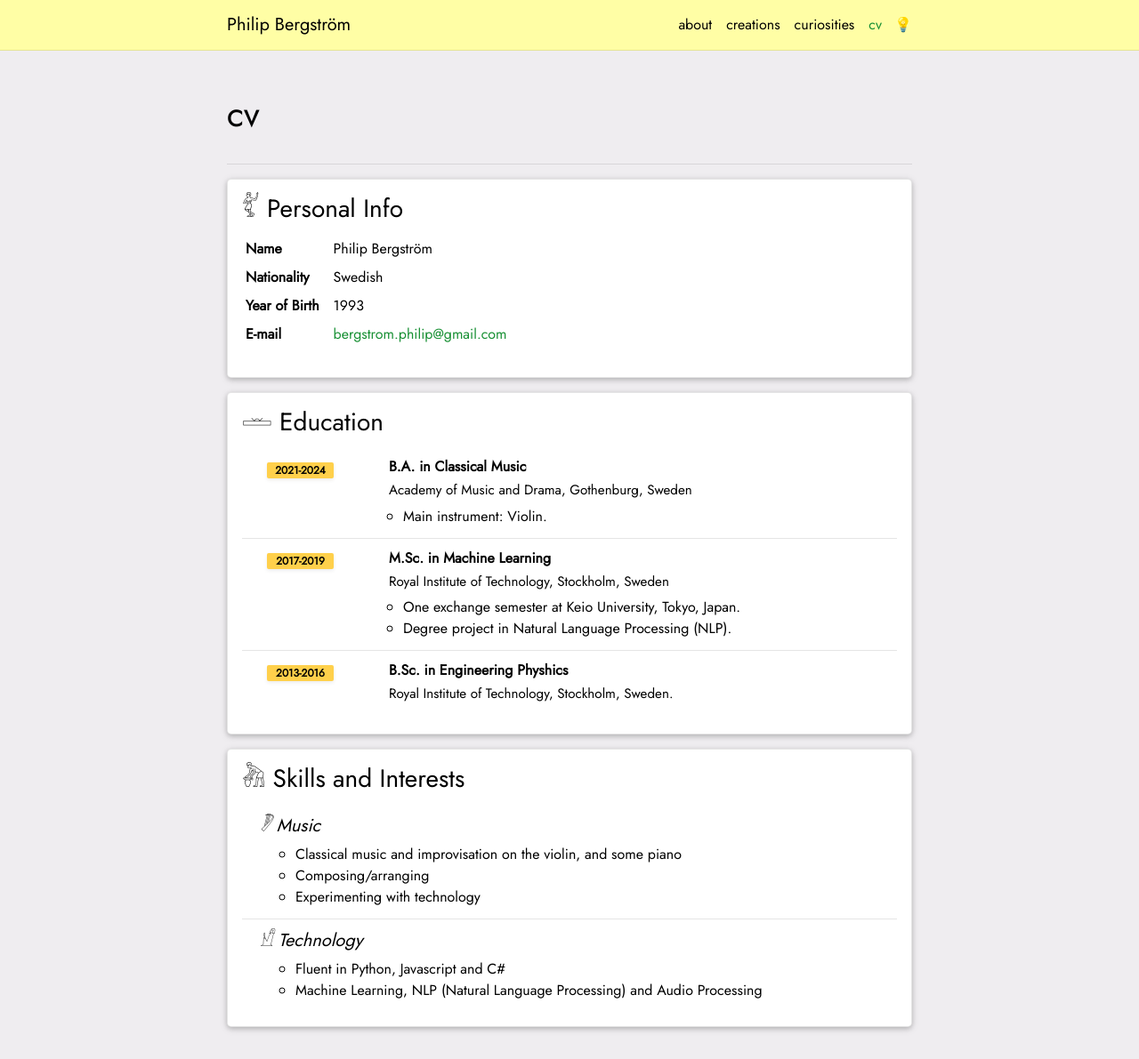
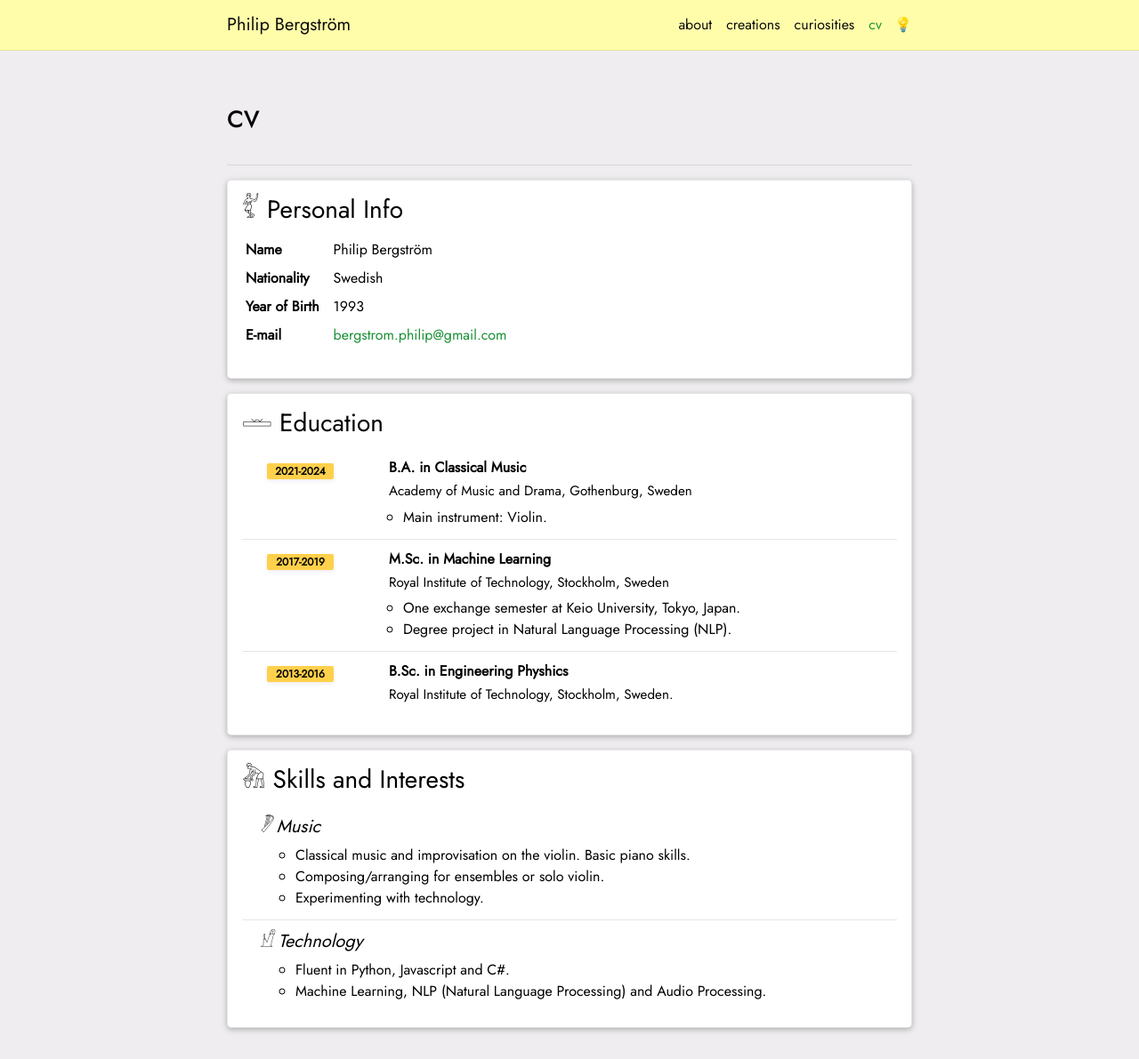
Before and after one commit to phber/phber.github.io, a Jekyll site: the page built from _pages/cv.md, in a window 1280 px wide and 1366 px high, cut to the strip 0-1191 px from the top of the window. Shown: the whole strip at 89% size. Built offline with Jekyll 4.4.1, drawn with Linux system fonts in a browser that asks for light colours; comment, search, counter and statistics services are not loaded; a style sheet for code colours, icons or effects is not loaded.

Commit message:
Fix progessbar

```diff
--- a/_config.yml
+++ b/_config.yml
@@ -361,7 +361,7 @@
 enable_project_categories:  false   # enables categorization of projects into
                                    # multiple categories
 enable_medium_zoom:         true   # enables image zoom feature (as on medium.com)
-enable_progressbar:         false   # enables a horizontal progress bar linked to the vertical scroll position
+enable_progressbar:         true   # enables a horizontal progress bar linked to the vertical scroll position
 
 # -----------------------------------------------------------------------------
 # Library versions
--- a/_data/cv.yml
+++ b/_data/cv.yml
@@ -33,10 +33,10 @@
   contents:
     - title: 𓏢 Music
       items:
-        - Classical music and improvisation on the violin, and some piano
-        - Composing/arranging
-        - Experimenting with technology
+        - Classical music and improvisation on the violin. Basic piano skills.
+        - Composing/arranging for ensembles or solo violin.
+        - Experimenting with technology.
     - title: 𓀹 Technology
       items:
-        - Fluent in Python, Javascript and C#
-        - Machine Learning, NLP (Natural Language Processing) and Audio Processing
+        - Fluent in Python, Javascript and C#.
+        - Machine Learning, NLP (Natural Language Processing) and Audio Processing.
--- a/_sass/_base.scss
+++ b/_sass/_base.scss
@@ -173,6 +173,7 @@
   box-shadow: none;
   border-bottom: 1px solid var(--global-divider-color);
   background-color: var(--global-navbar-color);
+  opacity: 0.95;
 }
 
 .navbar .dropdown-menu {
```
Also changed, not shown: assets/img/dist.png.
